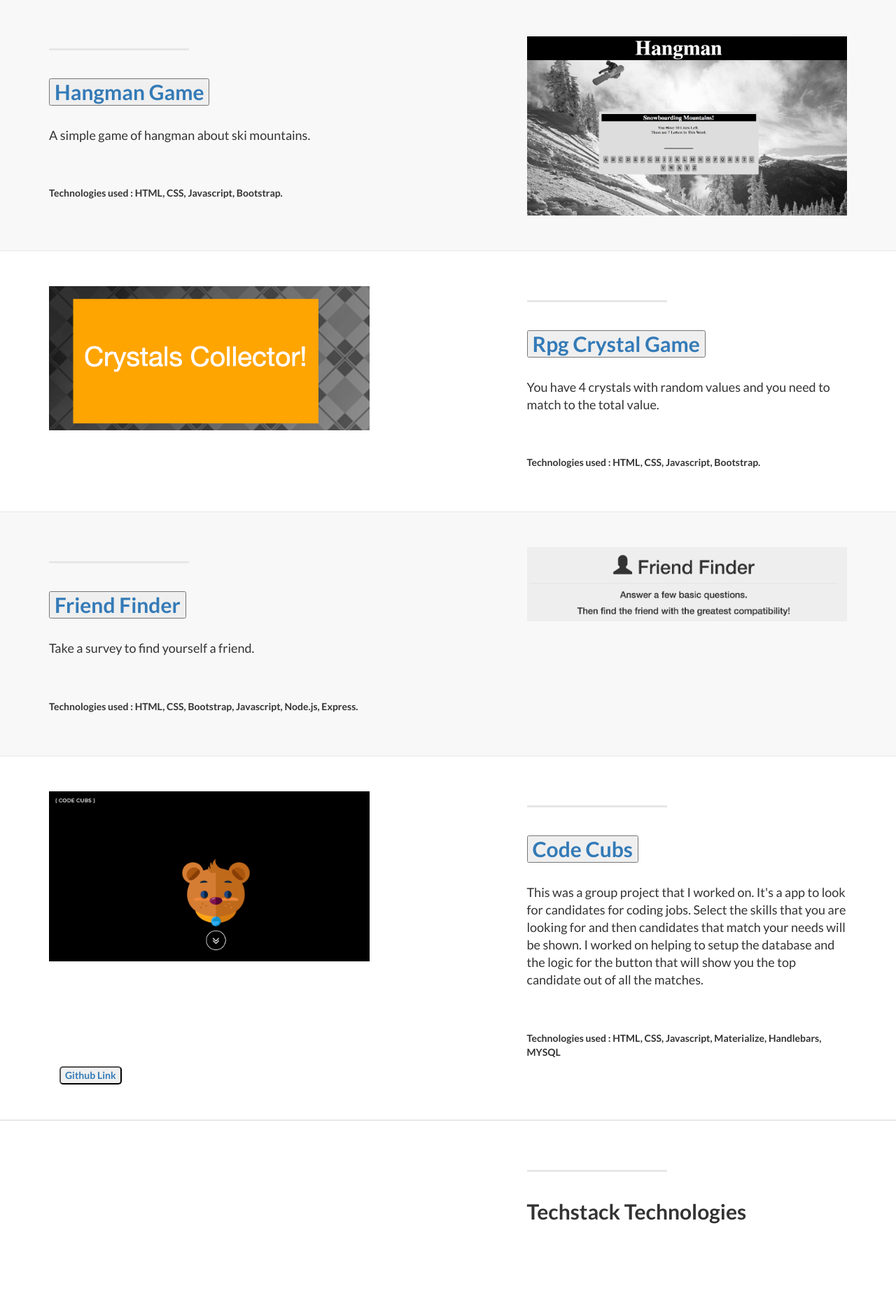
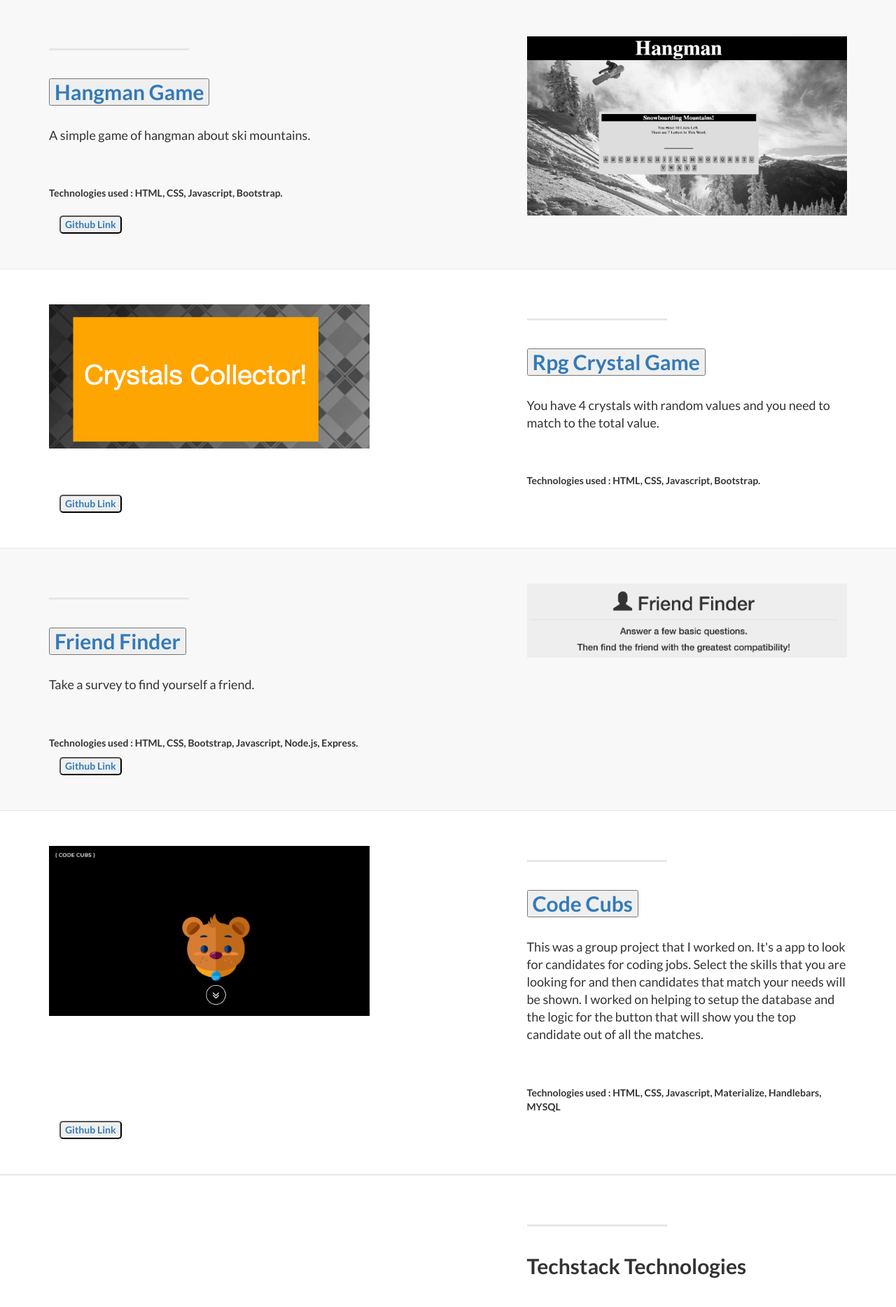
Before and after one commit to CozO97/portfolio-domainTest, a PHP site: page / in a window 1280 px wide. Shown: the part 814-2682 px from the top of the page at 70% size. Run offline with PHP 8.4, Linux system fonts and the light colour scheme; some libraries are stand-ins or nearby versions.

Commit message:
fixed buttons and one link issue

```diff
--- a/css/style.css
+++ b/css/style.css
@@ -7,3 +7,7 @@
     margin-left: 15px;
     border-radius: 5px;
 }
+
+.headName {
+    text-align: left;
+}
--- a/index.html
+++ b/index.html
@@ -39,7 +39,7 @@
                     <span class="icon-bar"></span>
                     <span class="icon-bar"></span>
                 </button>
-                <a class="navbar-brand topnav" href="#">Cosmin Sofletea</a>
+                <a class="headName navbar-brand topnav navbar-left" href="#">Cosmin Sofletea</a>
             </div>
             <!-- Collect the nav links, forms, and other content for toggling -->
             <div class="collapse navbar-collapse" id="bs-example-navbar-collapse-1">
@@ -103,7 +103,9 @@
                 </div>
 
             </div>
-
+            <div>
+                <a href="https://github.com/CozO97/Hang-man"><button class="gitBut">Github Link</button></a>
+            </div>
         </div>
         <!-- /.container -->
 
@@ -128,7 +130,9 @@
                     <img class="img-responsive" src="img/rpgGame.png" alt="">
                 </div>
             </div>
-
+            <div>
+                <a href="https://github.com/CozO97/RPG-Game"><button class="gitBut">Github Link</button></a>
+            </div>
         </div>
         <!-- /.container -->
 
@@ -153,7 +157,9 @@
                     <img class="img-responsive" src="img/friendfinder.png" alt="">
                 </div>
             </div>
-
+            <div>
+                <a href="https://github.com/CozO97/Friend-Finder"><button class="gitBut">Github Link</button></a>
+            </div>
         </div>
         <!-- /.container -->
 
@@ -167,7 +173,7 @@
                 <div class="col-lg-5 col-lg-offset-1 col-sm-push-6  col-sm-6">
                     <hr class="section-heading-spacer">
                     <div class="clearfix"></div>
-                    <h2 class="section-heading"><a href="https://guarded-plains-42185.herokuapp.com/cubs"><button>Code Cubs</button></a></h2>
+                    <h2 class="section-heading"><a href="https://guarded-plains-42185.herokuapp.com/"><button>Code Cubs</button></a></h2>
                     <p class="lead">This was a group project that I worked on. It's a app to look for candidates for coding jobs. Select the skills that you are looking for and then candidates that match your needs will be shown. I worked on helping to setup the database
                         and the logic for the button that will show you the top candidate out of all the matches.</p>
                     <br>
```
